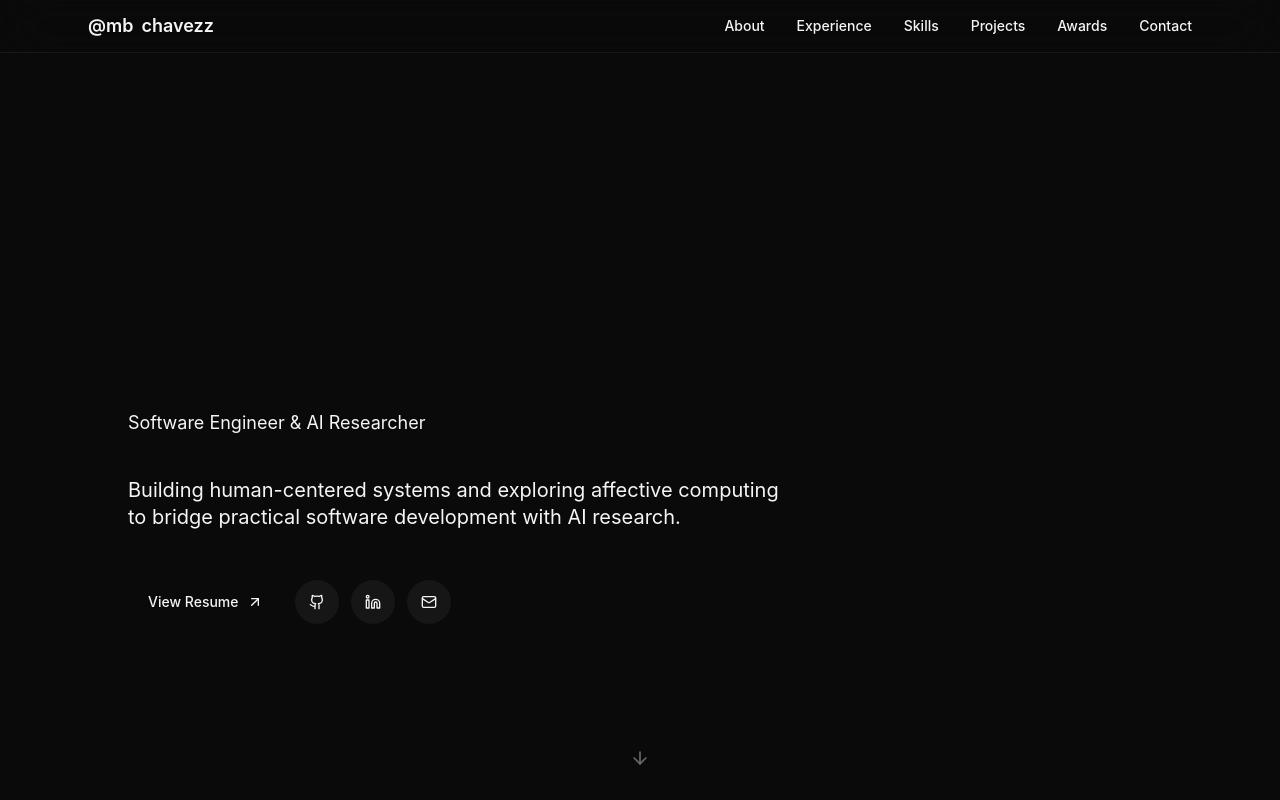
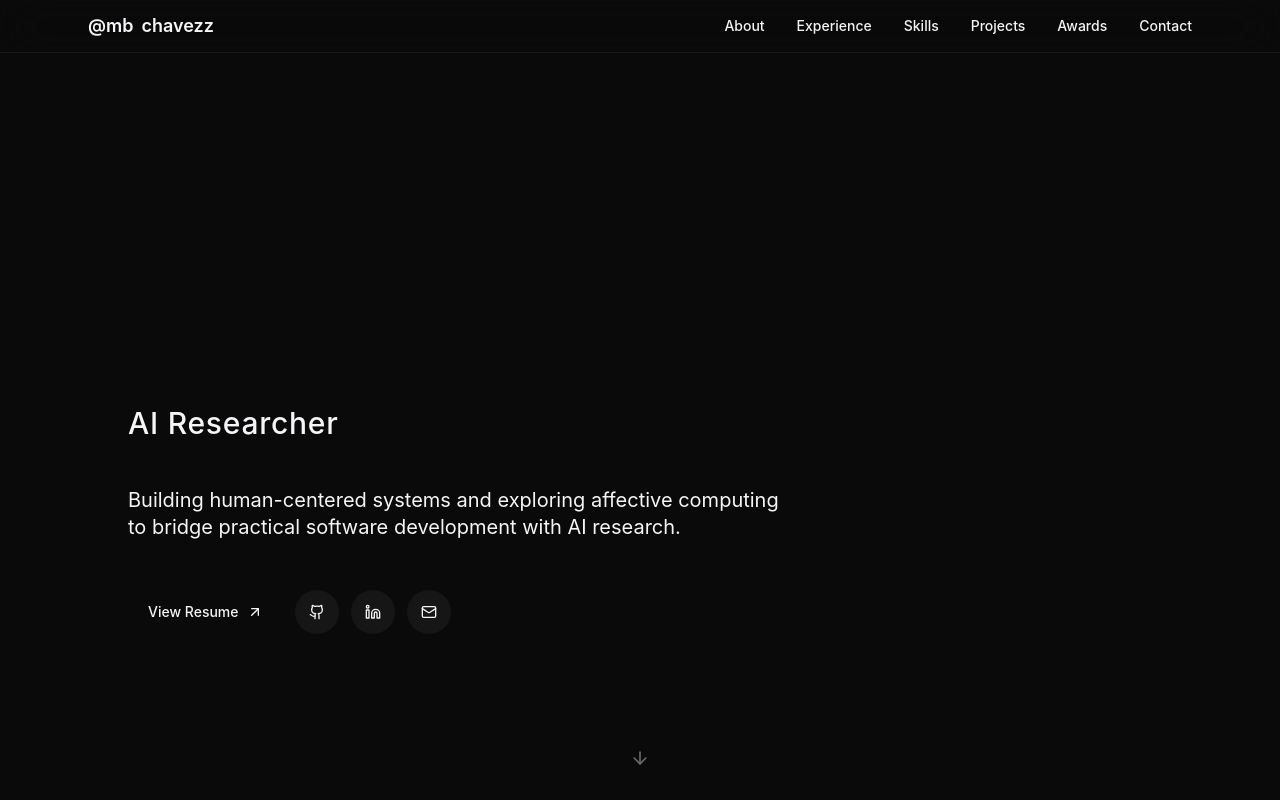
Before and after one commit to mbchavez27/mbchavezzportfolio, a React (Vite) app: page / in a window 1280 px wide. Built offline with nearby package versions, Linux system fonts and the light colour scheme.

Commit message:
feat: add roles text

```diff
--- a/src/app/components/Hero.tsx
+++ b/src/app/components/Hero.tsx
@@ -1,18 +1,42 @@
+'use client'
+
+import { useState, useEffect } from 'react'
 import { Github, Linkedin, Mail, ArrowDown, ArrowUpRight } from 'lucide-react'
-import { motion } from 'motion/react'
+import { motion, AnimatePresence } from 'motion/react'
+
+const ROLES = [
+  'Software Engineer',
+  'AI Researcher',
+  'Game Developer',
+  'Live Production Engineer',
+]
 
 export function Hero() {
+  const [currentRoleIndex, setCurrentRoleIndex] = useState(0)
+
+  useEffect(() => {
+    const intervalId = setInterval(() => {
+      setCurrentRoleIndex((prev) => (prev + 1) % ROLES.length)
+    }, 3500)
+
+    return () => clearInterval(intervalId)
+  }, [])
+
   const container = {
     hidden: { opacity: 0 },
     show: {
       opacity: 1,
-      transition: { staggerChildren: 0.12, delayChildren: 0.2 }
-    }
+      transition: { staggerChildren: 0.12, delayChildren: 0.2 },
+    },
   }
 
   const item = {
     hidden: { opacity: 0, y: 20 },
-    show: { opacity: 1, y: 0, transition: { duration: 0.5, ease: [0.25, 0.1, 0.25, 1] as const } }
+    show: {
+      opacity: 1,
+      y: 0,
+      transition: { duration: 0.5, ease: [0.25, 0.1, 0.25, 1] as const },
+    },
   }
 
   return (
@@ -28,17 +52,36 @@ export function Hero() {
           <h1 className="text-5xl md:text-7xl lg:text-8xl mb-6 font-semibold tracking-tight bg-gradient-to-r from-foreground via-foreground to-primary/80 bg-clip-text text-transparent">
             Max Benedict Chavez
           </h1>
-          <p className="text-muted-foreground text-lg">
-            Software Engineer & AI Researcher
-          </p>
+
+          {/* Animated Role Text */}
+          <div className="text-primary text-xl md:text-2xl lg:text-3xl font-medium h-10 md:h-12 flex items-center overflow-hidden tracking-wide mt-2">
+            <AnimatePresence mode="wait">
+              <motion.span
+                key={currentRoleIndex}
+                initial={{ opacity: 0, y: 20 }}
+                animate={{ opacity: 1, y: 0 }}
+                exit={{ opacity: 0, y: -20 }}
+                transition={{ duration: 0.3, ease: 'easeInOut' }}
+                className="block"
+              >
+                {ROLES[currentRoleIndex]}
+              </motion.span>
+            </AnimatePresence>
+          </div>
         </motion.div>
 
-        <motion.p variants={item} className="text-lg md:text-xl text-muted-foreground mb-12 max-w-2xl leading-snug">
+        <motion.p
+          variants={item}
+          className="text-lg md:text-xl text-muted-foreground mb-12 max-w-2xl leading-snug"
+        >
           Building human-centered systems and exploring affective computing to
           bridge practical software development with AI research.
         </motion.p>
 
-        <motion.div variants={item} className="flex flex-wrap items-center gap-3">
+        <motion.div
+          variants={item}
+          className="flex flex-wrap items-center gap-3"
+        >
           <a
             href="https://drive.google.com/file/d/1dQ8OJHoPJEaYDg5MnW1FQ4rzgC26xrJT/view"
             target="_blank"
```
